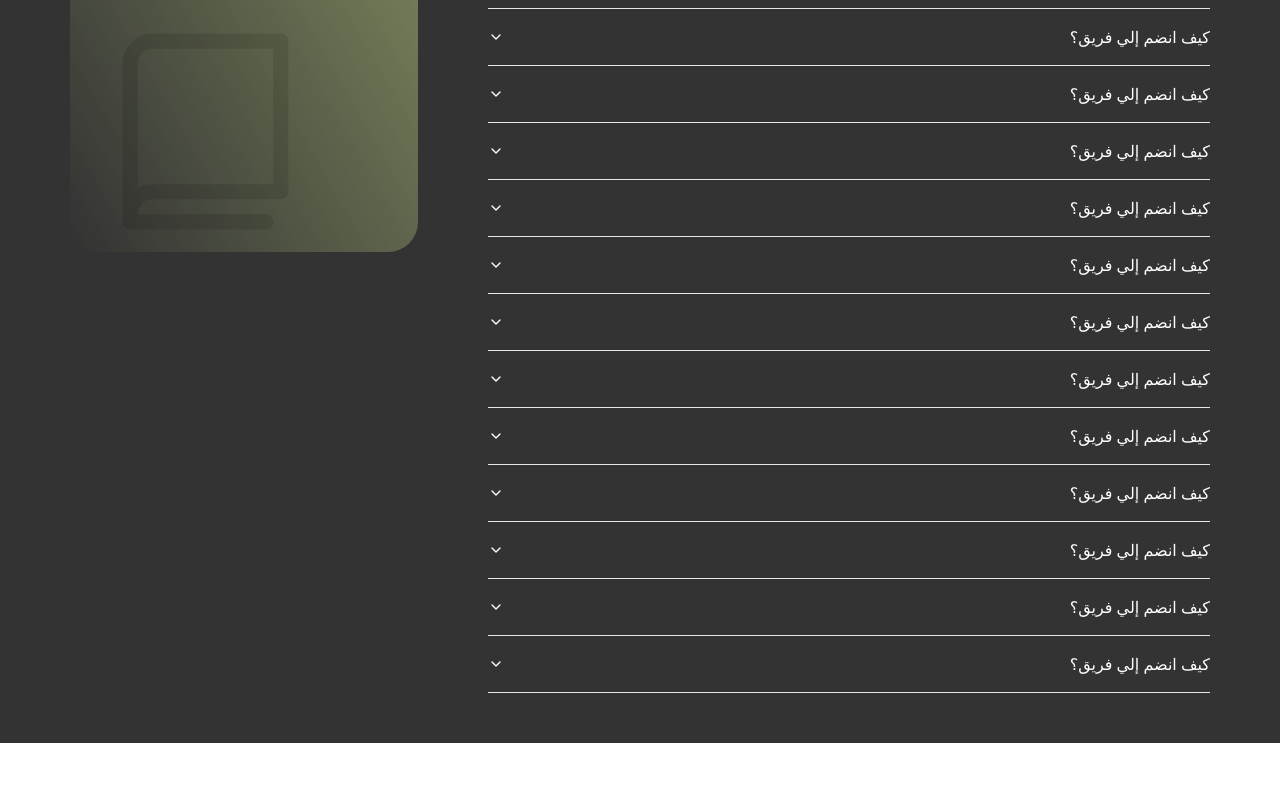
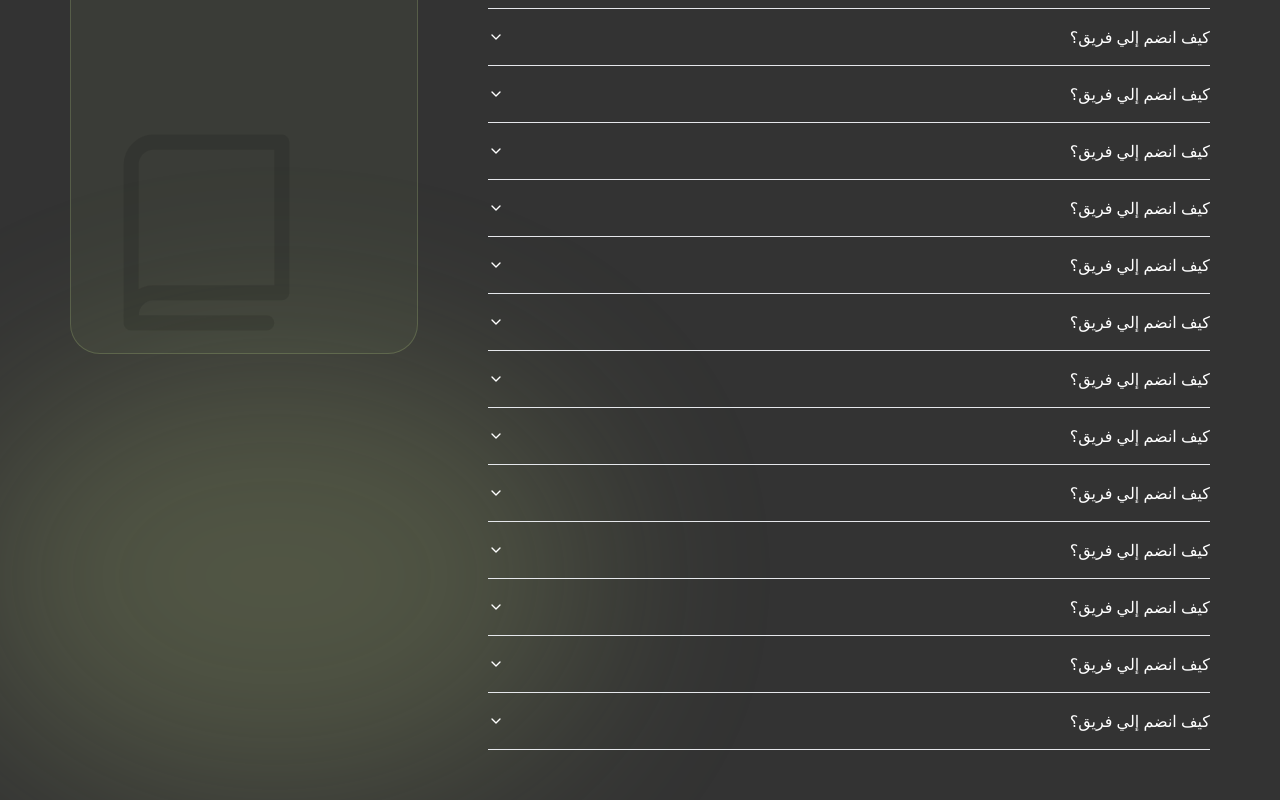
Before and after one commit to AhmadALi-glitch/-, a React (Vite) app: page /guide in a window 1280 px wide. Shown: the part 218-1018 px from the top of the page. Before the commit the page ends 961 px from the top, so only its background shows below. Built offline with nearby package versions, Linux system fonts and the light colour scheme.

Commit message:
add guide changes

```diff
--- a/app/guide.css
+++ b/app/guide.css
@@ -68,11 +68,29 @@ a {
 .guide-page {
   background-color: #333;
   backdrop-filter: blur(120px);
+  overflow-x: hidden;
 }
+
 .guide-page .page-wrapper {
   display: flex;
   flex-wrap: wrap;
   align-items: flex-start;
+  position: relative;
+  z-index: 1;
+}
+
+.guide-page .page-wrapper::after {
+  content: "";
+  background-color: #C9DF8A;
+  width: 50vw;
+  height: 35vw;
+  border-radius: 50%;
+  position: absolute;
+  left: -100px;
+  bottom: 0;
+  z-index: -1;
+  opacity: 0.2;
+  filter: blur(100px);
 }
 
 .guide-page .content {
@@ -87,8 +105,9 @@ a {
 }
 
 .guide-page .guide-sidebar {
-  background-image: linear-gradient(60deg, #333, rgb(201, 223, 138, 0.5));
+  background-color: rgb(201, 223, 138, 0.05);
   width: 348px;
+  border: 1px solid rgb(201, 223, 138, 0.2);
   border-radius: 30px;
   position: sticky;
   top: 20px;
@@ -123,7 +142,7 @@ a {
   width: 100%;
   padding-bottom: 10px;
   border-bottom: 2px solid #333;
-  margin-bottom: 50px;
+  margin-bottom: 150px;
 }
 
 .guide-page .guide-sidebar .body input::placeholder {
--- /dev/null
+++ b/src/assets/guide.json
@@ -0,0 +1,62 @@
+[
+  {
+    "title": "كيف انضم إلي فريق؟",
+    "content": "يمكنك الإنضمام الي فريق عن طريق ملئ استمارة الإلتحاق"
+  },
+  {
+    "title": "كيف انضم إلي فريق؟",
+    "content": "يمكنك الإنضمام الي فريق عن طريق ملئ استمارة الإلتحاق"
+  },
+  {
+    "title": "كيف انضم إلي فريق؟",
+    "content": "يمكنك الإنضمام الي فريق عن طريق ملئ استمارة الإلتحاق"
+  },
+  {
+    "title": "كيف انضم إلي فريق؟",
+    "content": "يمكنك الإنضمام الي فريق عن طريق ملئ استمارة الإلتحاق"
+  },
+  {
+    "title": "كيف انضم إلي فريق؟",
+    "content": "يمكنك الإنضمام الي فريق عن طريق ملئ استمارة الإلتحاق"
+  },
+  {
+    "title": "كيف انضم إلي فريق؟",
+    "content": "يمكنك الإنضمام الي فريق عن طريق ملئ استمارة الإلتحاق"
+  },
+  {
+    "title": "كيف انضم إلي فريق؟",
+    "content": "يمكنك الإنضمام الي فريق عن طريق ملئ استمارة الإلتحاق"
+  },
+  {
+    "title": "كيف انضم إلي فريق؟",
+    "content": "يمكنك الإنضمام الي فريق عن طريق ملئ استمارة الإلتحاق"
+  },
+  {
+    "title": "كيف انضم إلي فريق؟",
+    "content": "يمكنك الإنضمام الي فريق عن طريق ملئ استمارة الإلتحاق"
+  },
+  {
+    "title": "كيف انضم إلي فريق؟",
+    "content": "يمكنك الإنضمام الي فريق عن طريق ملئ استمارة الإلتحاق"
+  },
+  {
+    "title": "كيف انضم إلي فريق؟",
+    "content": "يمكنك الإنضمام الي فريق عن طريق ملئ استمارة الإلتحاق"
+  },
+  {
+    "title": "كيف انضم إلي فريق؟",
+    "content": "يمكنك الإنضمام الي فريق عن طريق ملئ استمارة الإلتحاق"
+  },
+  {
+    "title": "كيف انضم إلي فريق؟",
+    "content": "يمكنك الإنضمام الي فريق عن طريق ملئ استمارة الإلتحاق"
+  },
+  {
+    "title": "كيف انضم إلي فريق؟",
+    "content": "يمكنك الإنضمام الي فريق عن طريق ملئ استمارة الإلتحاق"
+  },
+  {
+    "title": "كيف انضم إلي فريق؟",
+    "content": "يمكنك الإنضمام الي فريق عن طريق ملئ استمارة الإلتحاق"
+  }
+]
--- a/src/pages/Guide.jsx
+++ b/src/pages/Guide.jsx
@@ -6,6 +6,7 @@ import {
   AccordionItem,
   AccordionTrigger,
 } from "@/components/ui/accordion";
+import guides from '../assets/guide.json';
 
 export default function GuidePage() {
   return (
@@ -21,7 +22,7 @@ export default function GuidePage() {
         <aside className="guide-sidebar">
           <h3 className="header">دليلك لإستخدام المنصة</h3>
           <div className="body">
-            <input placeholder="ابحث عن" name="search-query" id="guideSearchInput" />
+            <input placeholder="ابحث عن" name="search-query" />
             <span className="icon">
               <Book />
             </span>
@@ -35,103 +36,18 @@ export default function GuidePage() {
 function AccordionDemo() {
   return (
     <Accordion type="single" collapsible className="w-full">
-      <AccordionItem value="item-1">
-        <AccordionTrigger>كيف انضم إلي فريق؟</AccordionTrigger>
-        <AccordionContent>
-          Yes. It adheres to the WAI-ARIA design pattern.
-        </AccordionContent>
-      </AccordionItem>
-      <AccordionItem value="item-2">
-        <AccordionTrigger>كيف انضم إلي فريق؟</AccordionTrigger>
-        <AccordionContent>
-          Yes. It comes with default styles that matches the other
-          components&apos; aesthetic.
-        </AccordionContent>
-      </AccordionItem>
-      <AccordionItem value="item-3">
-        <AccordionTrigger>كيف انضم إلي فريق؟</AccordionTrigger>
-        <AccordionContent>
-          Yes. It&apos;s animated by default, but you can disable it if you
-          prefer.
-        </AccordionContent>
-      </AccordionItem>
-      <AccordionItem value="item-4">
-        <AccordionTrigger>كيف انضم إلي فريق؟</AccordionTrigger>
-        <AccordionContent>
-          Yes. It&apos;s animated by default, but you can disable it if you
-          prefer.
-        </AccordionContent>
-      </AccordionItem>
-      <AccordionItem value="item-5">
-        <AccordionTrigger>كيف انضم إلي فريق؟</AccordionTrigger>
-        <AccordionContent>
-          Yes. It&apos;s animated by default, but you can disable it if you
-          prefer.
-        </AccordionContent>
-      </AccordionItem>
-      <AccordionItem value="item-6">
-        <AccordionTrigger>كيف انضم إلي فريق؟</AccordionTrigger>
-        <AccordionContent>
-          Yes. It&apos;s animated by default, but you can disable it if you
-          prefer.
-        </AccordionContent>
-      </AccordionItem>
-      <AccordionItem value="item-7">
-        <AccordionTrigger>كيف انضم إلي فريق؟</AccordionTrigger>
-        <AccordionContent>
-          Yes. It&apos;s animated by default, but you can disable it if you
-          prefer.
-        </AccordionContent>
-      </AccordionItem>
-      <AccordionItem value="item-8">
-        <AccordionTrigger>كيف انضم إلي فريق؟</AccordionTrigger>
-        <AccordionContent>
-          Yes. It&apos;s animated by default, but you can disable it if you
-          prefer.
-        </AccordionContent>
-      </AccordionItem>
-      <AccordionItem value="item-9">
-        <AccordionTrigger>كيف انضم إلي فريق؟</AccordionTrigger>
-        <AccordionContent>
-          Yes. It&apos;s animated by default, but you can disable it if you
-          prefer.
-        </AccordionContent>
-      </AccordionItem>
-      <AccordionItem value="item-10">
-        <AccordionTrigger>كيف انضم إلي فريق؟</AccordionTrigger>
-        <AccordionContent>
-          Yes. It&apos;s animated by default, but you can disable it if you
-          prefer.
-        </AccordionContent>
-      </AccordionItem>
-      <AccordionItem value="item-11">
-        <AccordionTrigger>كيف انضم إلي فريق؟</AccordionTrigger>
-        <AccordionContent>
-          Yes. It&apos;s animated by default, but you can disable it if you
-          prefer.
-        </AccordionContent>
-      </AccordionItem>
-      <AccordionItem value="item-12">
-        <AccordionTrigger>كيف انضم إلي فريق؟</AccordionTrigger>
-        <AccordionContent>
-          Yes. It&apos;s animated by default, but you can disable it if you
-          prefer.
-        </AccordionContent>
-      </AccordionItem>
-      <AccordionItem value="item-13">
-        <AccordionTrigger>كيف انضم إلي فريق؟</AccordionTrigger>
-        <AccordionContent>
-          Yes. It&apos;s animated by default, but you can disable it if you
-          prefer.
-        </AccordionContent>
-      </AccordionItem>
-      <AccordionItem value="item-14">
-        <AccordionTrigger>كيف انضم إلي فريق؟</AccordionTrigger>
-        <AccordionContent>
-          Yes. It&apos;s animated by default, but you can disable it if you
-          prefer.
-        </AccordionContent>
-      </AccordionItem>
+      {
+        guides.map((obj, i) => {
+          return (
+            <AccordionItem value={`item-${i + 1}`} key={i}>
+              <AccordionTrigger>{obj.title}</AccordionTrigger>
+              <AccordionContent>
+                {obj.content}
+              </AccordionContent>
+            </AccordionItem>
+          );
+        })
+      }
     </Accordion>
   );
 }
```
